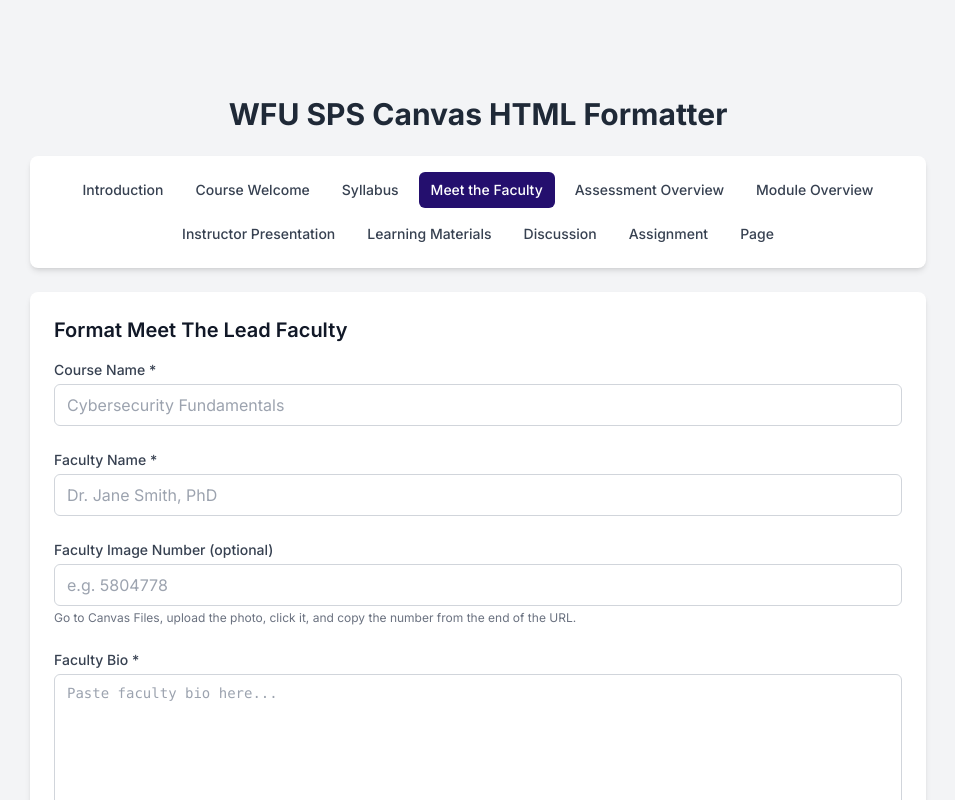
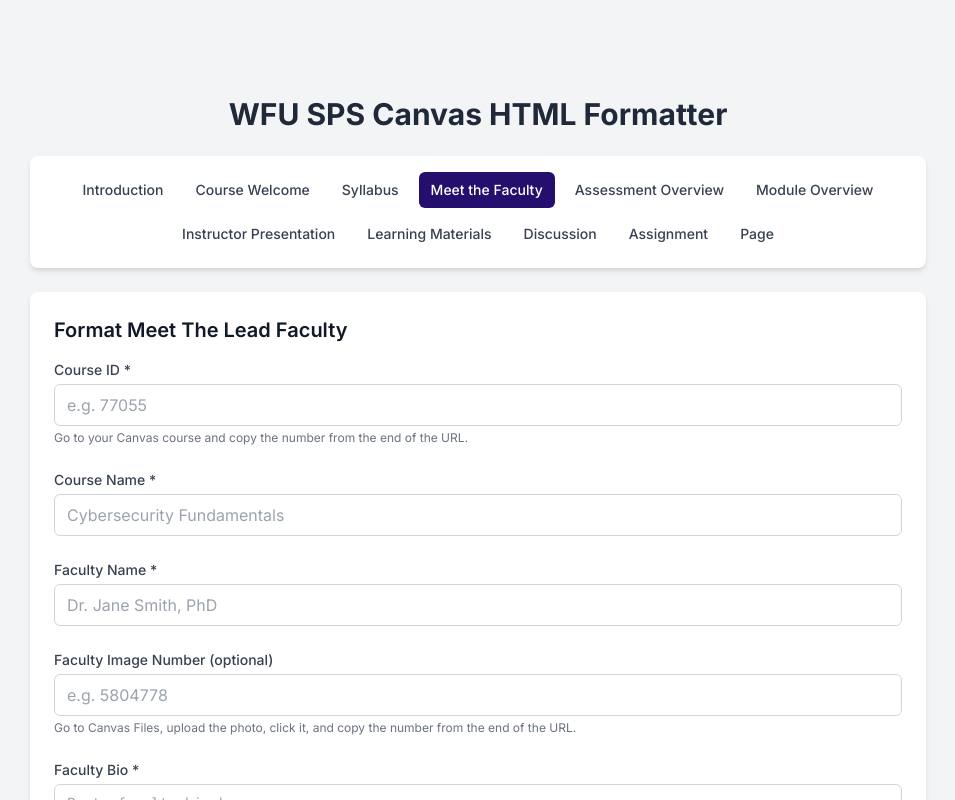
Before and after one commit to dm-kaplan/canvas-formatter, a Next.js app: page / in a window 1280 px wide. Both pictures are taken after a click on the button "Meet the Faculty". Shown: the top 800 px of the page, without its empty margins (162-1117 px from the left). Built offline with nearby package versions, Linux system fonts and the light colour scheme.

Commit message:
Add Course ID field to MeetFacultyForm for correct image URL generation

```diff
--- a/components/forms/MeetFacultyForm.tsx
+++ b/components/forms/MeetFacultyForm.tsx
@@ -198,6 +198,23 @@
           Format Meet the Lead Faculty
         </h2>
         <form onSubmit={handleSubmit} className="space-y-6">
+                    <div>
+                      <label htmlFor="courseId" className="block text-sm font-medium text-gray-700 mb-1">
+                        Course ID *
+                      </label>
+                      <input
+                        id="courseId"
+                        type="text"
+                        value={formData.courseId || ""}
+                        onChange={e => handleChange("courseId", e.target.value)}
+                        required
+                        className="w-full px-3 py-2 border border-gray-300 rounded-md focus:outline-none focus:ring-2 focus:ring-canvas-blue"
+                        placeholder="e.g. 77055"
+                      />
+                      <p className="text-xs text-gray-500 mt-1">
+                        Go to your Canvas course and copy the number from the end of the URL.
+                      </p>
+                    </div>
           <div>
             <label htmlFor="courseName" className="block text-sm font-medium text-gray-700 mb-1">
               Course Name *
```
